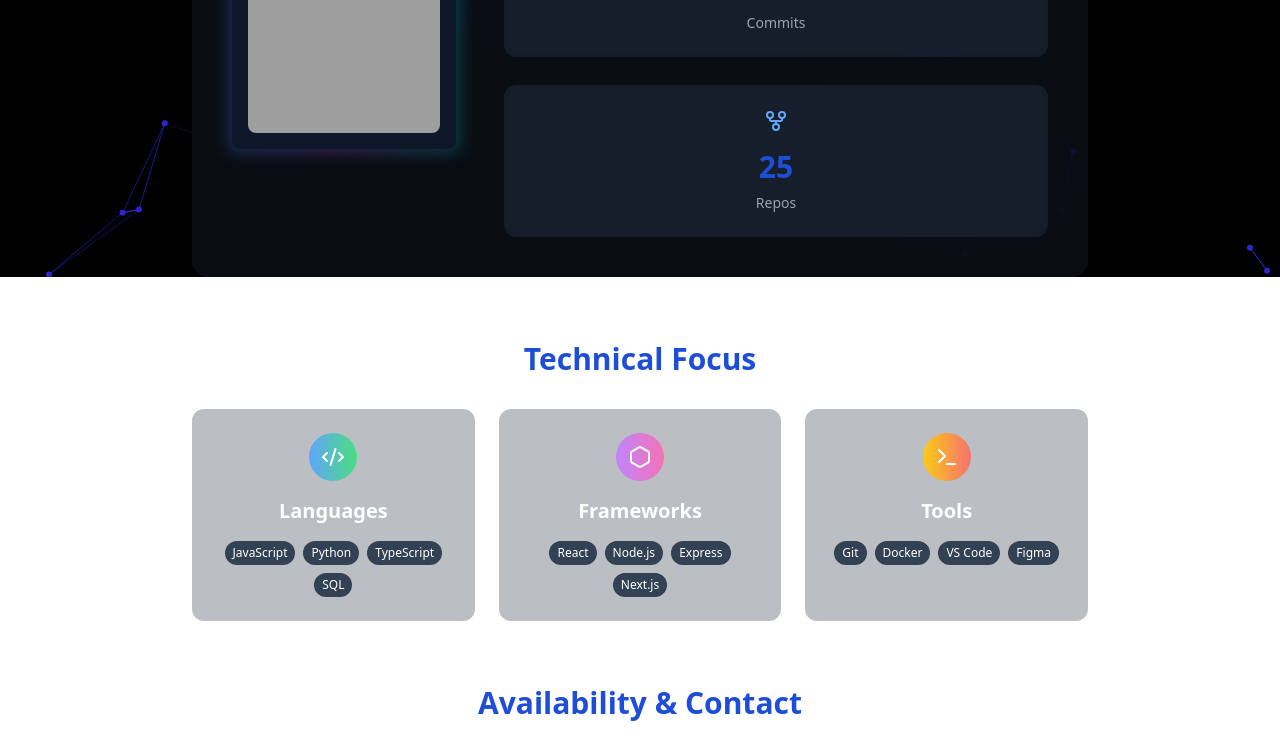
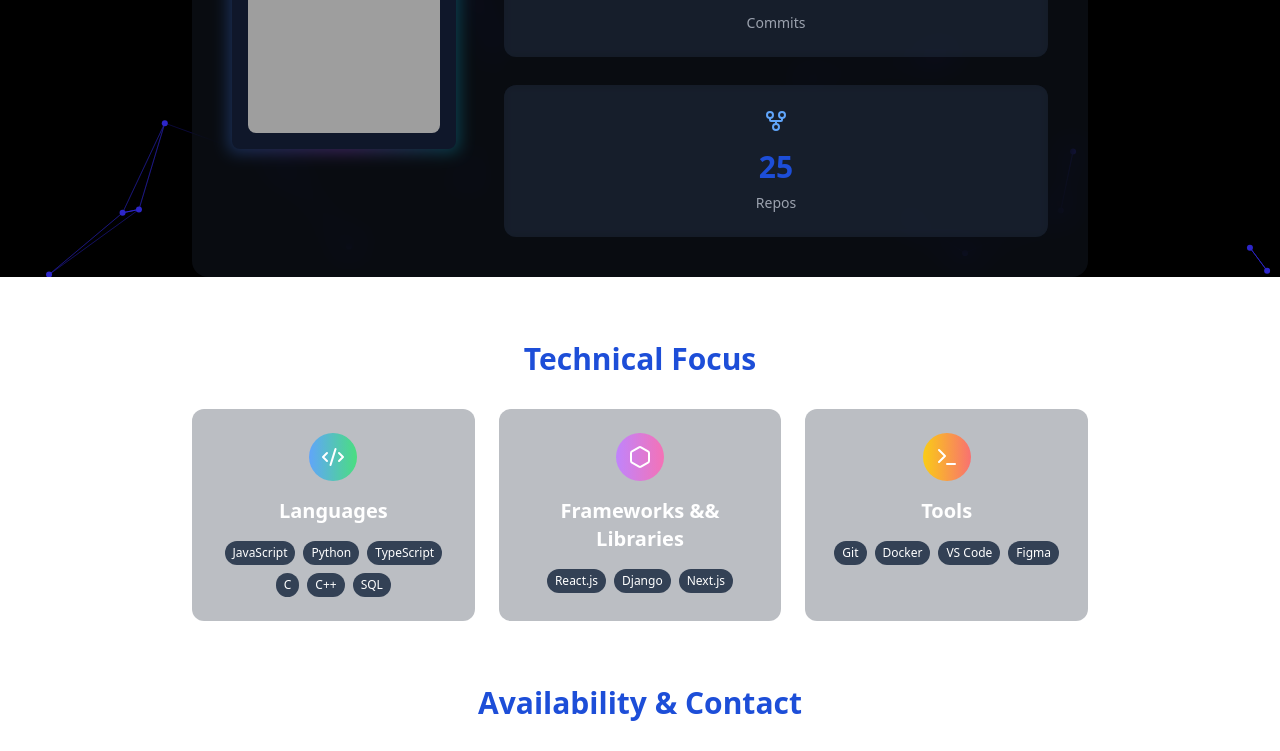
Before and after one commit to USM4/portfolio, a React (Vite) app: page /links in a window 1280 px wide. Shown: the part 523-1274 px from the top of the page. Built offline with nearby package versions, Linux system fonts and the light colour scheme; grey boxes are pictures that could not be loaded; a web font is replaced by a local one.

Commit message:
added the technologies

```diff
--- a/src/Links.jsx
+++ b/src/Links.jsx
@@ -42,7 +42,7 @@ function Links() {
   const stats = [
     {
       label: "Commits",
-      value: "500+",
+      value: "1500+",
       icon: Activity,
       description: "Total contributions across all repositories",
     },
@@ -57,13 +57,13 @@ function Links() {
   const skills = [
     {
       category: "Languages",
-      items: ["JavaScript", "Python", "TypeScript", "SQL"],
+      items: ["JavaScript", "Python", "TypeScript", "C", "C++", "SQL"],
       icon: Code2,
       gradient: "from-blue-400 to-green-400",
     },
     {
-      category: "Frameworks",
-      items: ["React", "Node.js", "Express", "Next.js"],
+      category: "Frameworks && Libraries",
+      items: ["React.js", "Django", "Next.js"],
       icon: Hexagon,
       gradient: "from-purple-400 to-pink-400",
     },
```
